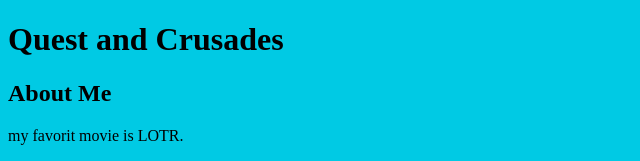
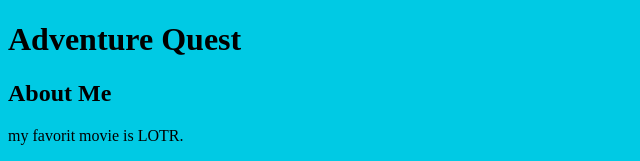
Before and after one commit to N-Brahim/new-git-project, a plain HTML site: page index.html in a window 1280 px wide. Shown: the top 161 px of the page, without its empty margins (0-640 px from the left). Drawn offline with Linux system fonts and the light colour scheme.

Commit message:
Testing --soft flag

```diff
--- a/index.html
+++ b/index.html
@@ -10,7 +10,7 @@
 <body>
 
     <header>
-        <h1>Quest and Crusades</h1>
+        <h1>Adventure Quest</h1>
     </header>
 
     <div class="container">
```
